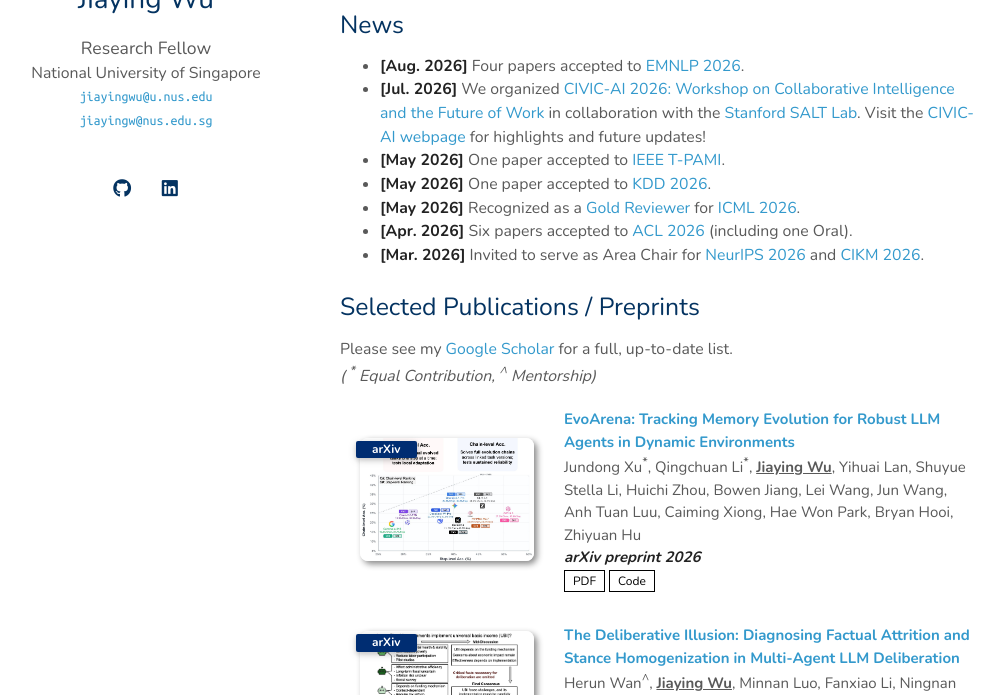
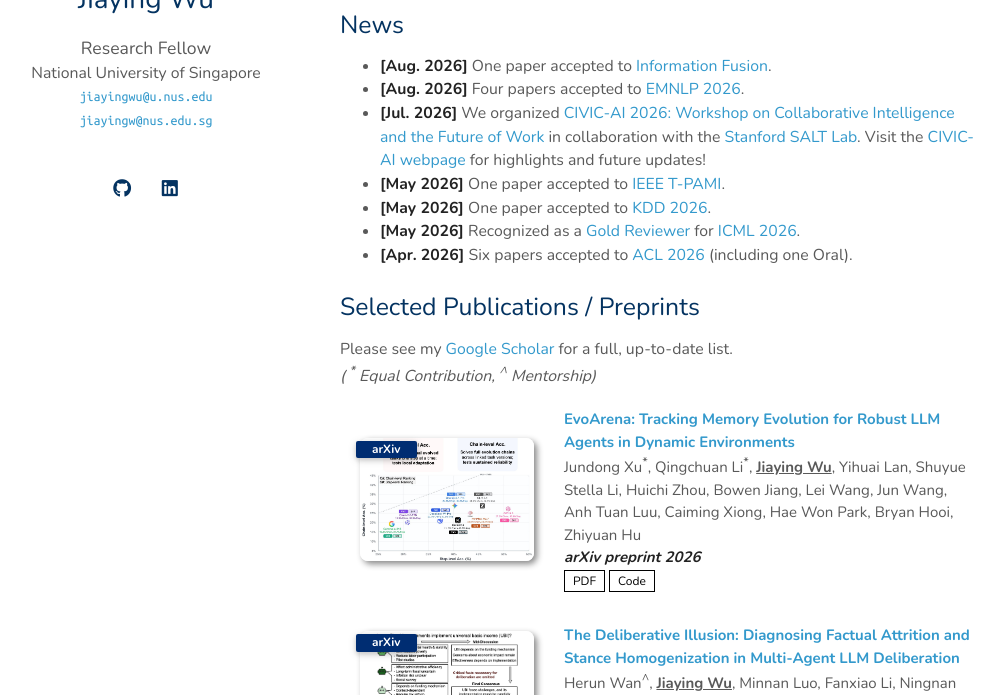
Before and after one commit to jiayingwu19/jiayingwu19.github.io, a Jekyll site: the page built from index.md, in a window 1280 px wide and 900 px high, scrolled down 648 px, cut to the strip 205-900 px from the top of the window. Shown: the whole strip, without its empty margins (130-1134 px from the left). Built offline with Jekyll 4.4.1, drawn with Linux system fonts in a browser that asks for light colours; a style sheet for code colours, icons or effects is not loaded; our own code applies the rules of GitHub Pages for plain Markdown files.

Commit message:
aug 2026 update

```diff
--- a/index.md
+++ b/index.md
@@ -28,6 +28,7 @@ I am always open to discussing collaborations on the above topics. Feel free to
 <div style="max-height:215px; overflow-y:auto; padding-right:12px; margin-bottom:24px;">
 
 <ul>
+  <li><strong>[Aug. 2026]</strong> One paper accepted to <a href="https://www.sciencedirect.com/journal/information-fusion">Information Fusion</a>.</li>
   <li><strong>[Aug. 2026]</strong> Four papers accepted to <a href="https://2026.emnlp.org/">EMNLP 2026</a>.</li>
   <li><strong>[Jul. 2026]</strong> We organized <a href="https://civic-ai-collaboration.github.io/2026/">CIVIC-AI 2026: Workshop on Collaborative Intelligence and the Future of Work</a> in collaboration with the <a href="https://cs.stanford.edu/~diyiy/group.html">Stanford SALT Lab</a>. Visit the <a href="https://civic-ai-collaboration.github.io/">CIVIC-AI webpage</a> for highlights and future updates!</li>
   <li><strong>[May 2026]</strong> One paper accepted to <a href="https://www.computer.org/csdl/journal/tp">IEEE T-PAMI</a>.</li>
```
